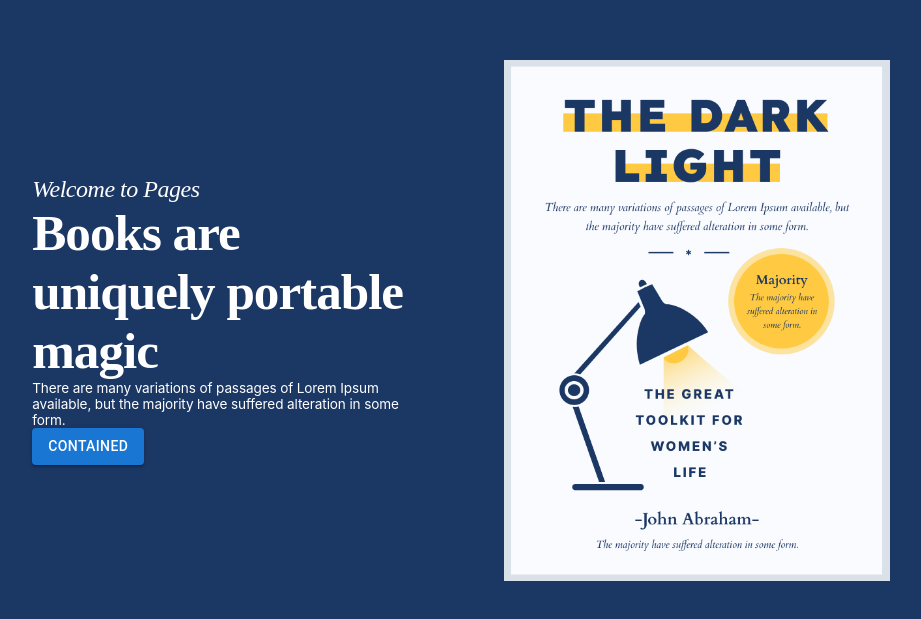
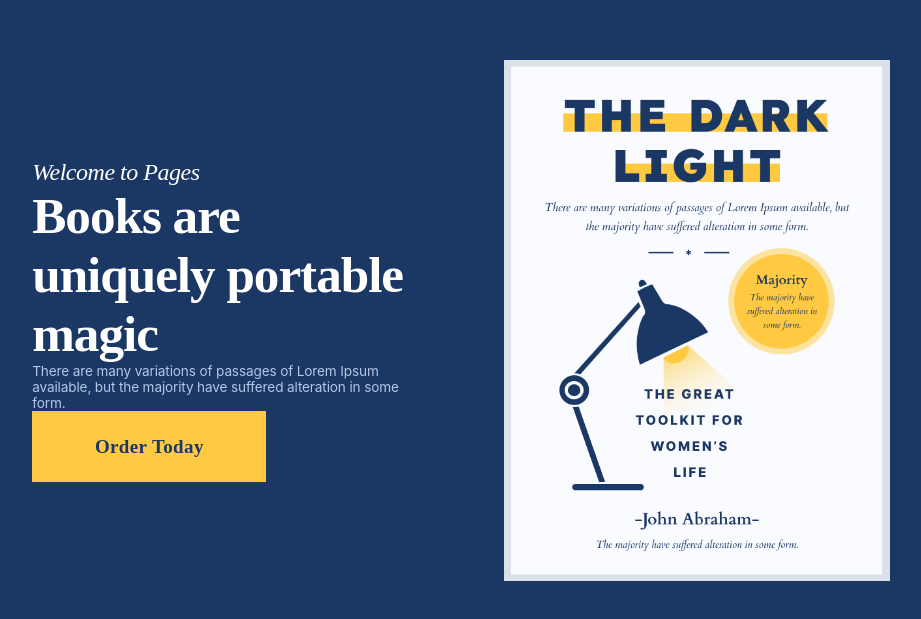
Before and after one commit to alexcapricorngmailcom/bookshopWebsite, a React (Create React App) app: page / in a window 1280 px wide. Shown: the part 125-744 px from the top of the page, without its empty margins (179-1100 px from the left). Built offline with nearby package versions, Linux system fonts and the light colour scheme.

Commit message:
redesign button

```diff
--- /dev/null
+++ b/src/page-content/Home/components/Button/MainButton.tsx
@@ -0,0 +1,22 @@
+import { styled } from "@mui/material/styles"
+import { colors } from "../../../../const/colors";
+
+
+export const MainButton = () => {
+    return (
+        <Button style={{backgroundColor: colors.secondary}}>Order Today</Button>
+    )
+}
+
+const Button = styled('button')`
+    padding: 1.25em 3.3em;
+    border: none;
+    font-family: Cardo;
+    font-size: 19px;
+    font-weight: 700;
+    line-height: 24px;
+    letter-spacing: 0.02em;
+    text-align: center;
+    color: #1B3764;
+    cursor: pointer;
+`;
--- a/src/page-content/Home/components/Hero/index.tsx
+++ b/src/page-content/Home/components/Hero/index.tsx
@@ -1,7 +1,7 @@
 import { colors } from "../../../../const/colors";
 import { styled } from "@mui/material/styles"
 import darkLighBookCover from './Book.png';
-import {ContainedButton} from '../Button/ContainedButton'
+import {MainButton} from '../Button/MainButton'
 
 export const HeroSection = () => {
     return (
@@ -12,7 +12,7 @@ export const HeroSection = () => {
                         <H2>Welcome to Pages</H2>
                         <H1>Books are uniquely portable magic</H1>
                         <P>There are many variations of passages of Lorem Ipsum available, but the majority have suffered alteration in some form.</P>
-                        <ContainedButton />
+                        <MainButton/>
                     </FlexItem>
 
                     <img src={darkLighBookCover} style={{width: '45%'}} alt="the dark light book cover" />
@@ -75,4 +75,5 @@ const P = styled('p')`
     text-align: left;
     margin-block-start: 0;
     margin-block-end: 0;
+    color: #B4C7E7;
 `;
```
